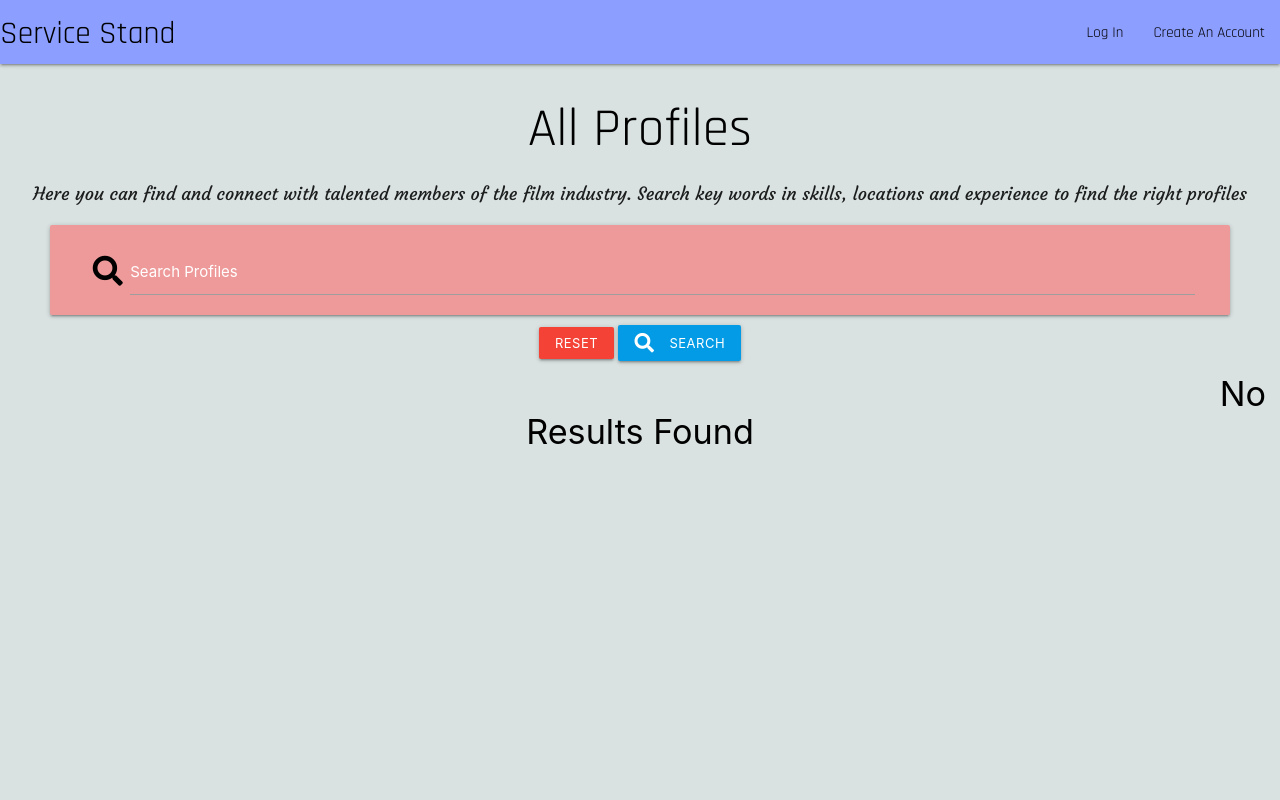
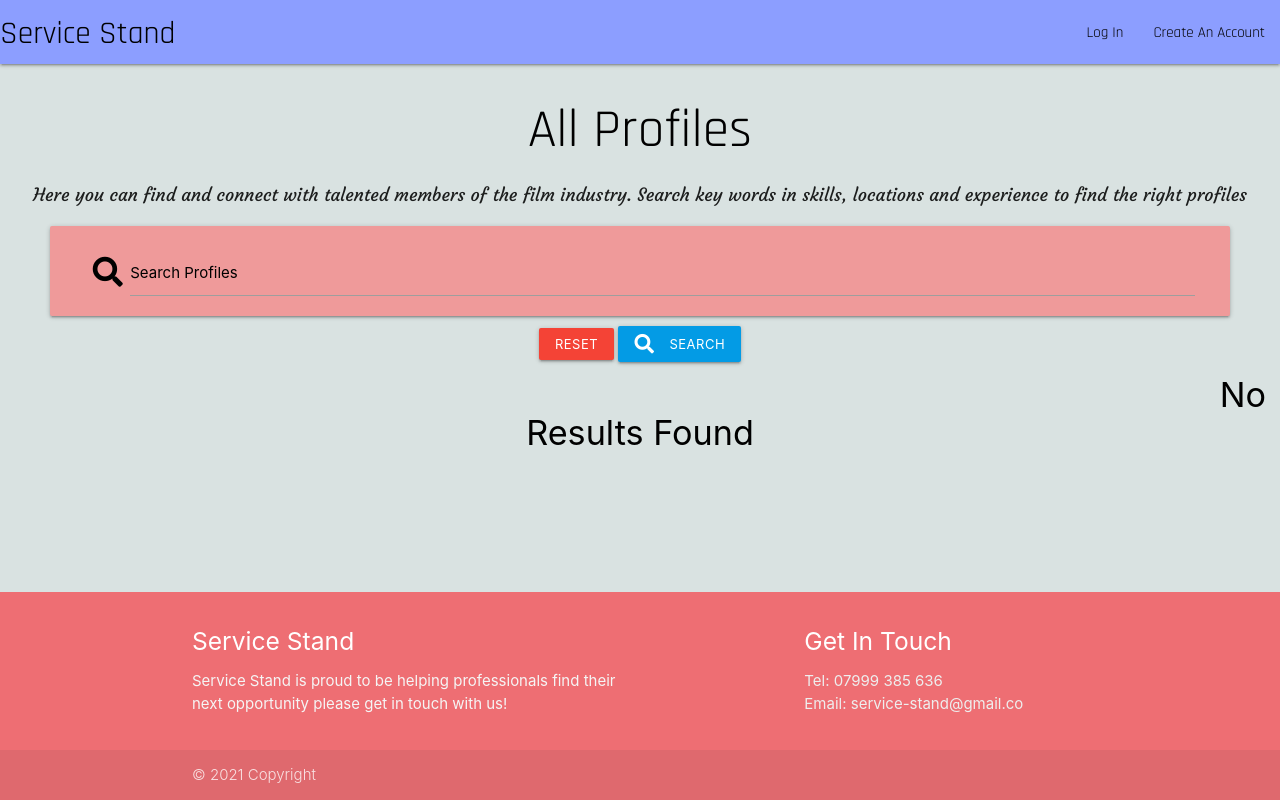
Before and after one commit to Chempearcedev/service_stand, a Flask app: page / in a window 1280 px wide. Run offline with Flask 2, Linux system fonts and the light colour scheme; data that the repository does not hold is empty; some libraries are stand-ins or nearby versions; some web fonts are replaced.

Commit message:
added footer

```diff
--- a/static/css/style.css
+++ b/static/css/style.css
@@ -78,6 +78,16 @@ font-family: 'Rajdhani', sans-serif;
     font-size: larger;
 }
 
+body {
+    display: flex;
+    min-height: 100vh;
+    flex-direction: column;
+  }
+
+  main {
+    flex: 1 0 auto;
+  }
+
 .profile-info {
     margin-bottom: 30px;
     align-items: center;
--- a/templates/base.html
+++ b/templates/base.html
@@ -87,6 +87,31 @@
     <script src="{{ url_for('static', filename='js/script.js') }}"></script>
 
 
+    <footer class="page-footer">
+        <div class="container">
+          <div class="row">
+            <div class="col l6 s12">
+              <h5 class="white-text">Service Stand</h5>
+              <p class="grey-text text-lighten-4">Service Stand is proud to be helping professionals find their next opportunity
+                  please get in touch with us!
+              </p>
+            </div>
+            <div class="col l4 offset-l2 s12">
+              <h5 class="white-text">Get In Touch</h5>
+              <ul>
+                <li><a class="grey-text text-lighten-3">Tel: 07999 385 636</a></li>
+                <li><a class="grey-text text-lighten-3">Email: service-stand@gmail.co</a></li>
+              </ul>
+            </div>
+          </div>
+        </div>
+        <div class="footer-copyright">
+          <div class="container">
+          © 2021 Copyright
+          </div>
+        </div>
+      </footer>
+
     {% block scripts %}
     {% endblock %}
 </body>
--- a/templates/jobs.html
+++ b/templates/jobs.html
@@ -10,7 +10,7 @@
                 <div class="input-field col s12 m12 search-link">
                     <i class="fas fa-search prefix black-text text-darken-4"></i>
                     <input type="text" name="querying" id="querying" minlength="2" class="validate" required>
-                    <label for="querying"><span class="white-text">Search Profiles</span></label>
+                    <label for="querying"><span class="black-text">Search Profiles</span></label>
 
       <br>
       <br>
```
